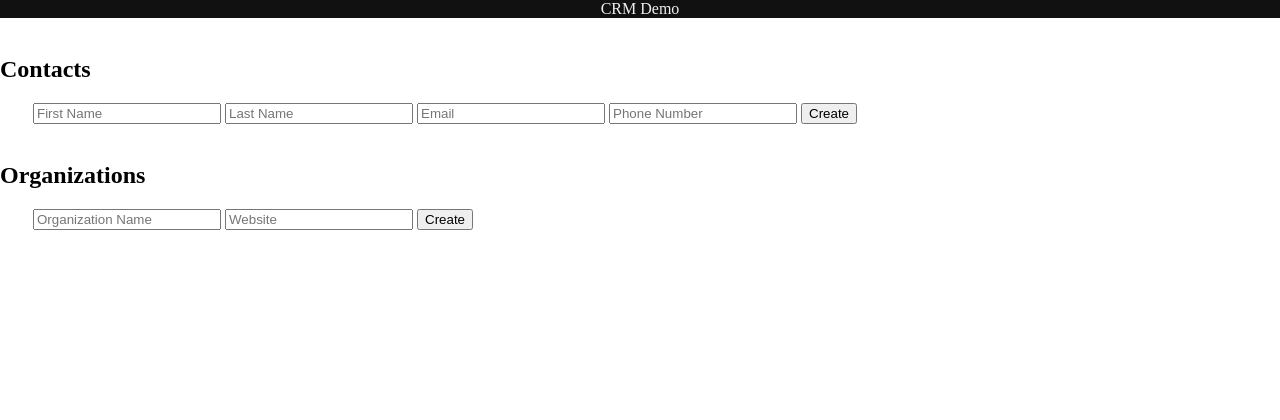
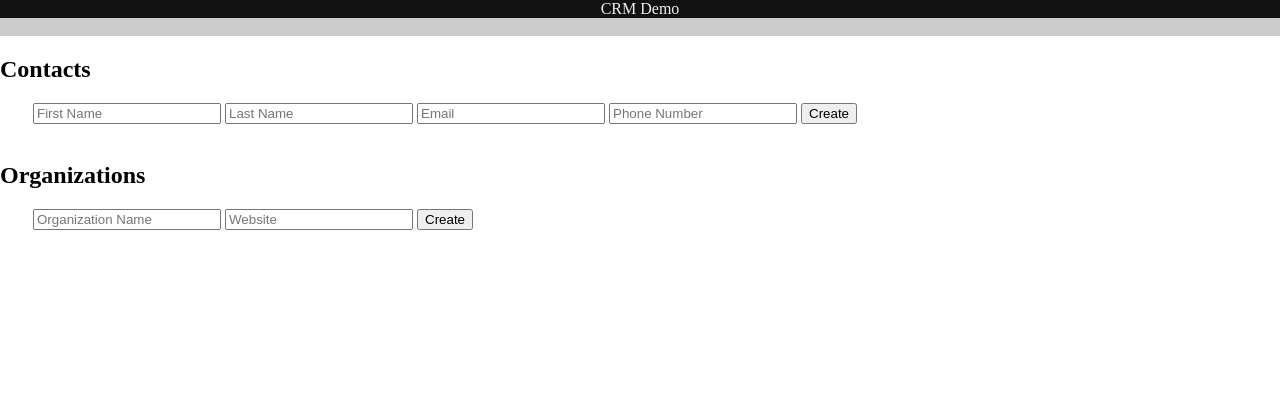
Before and after one commit to kmeixner/crm_demo, a PHP site: page / in a window 1280 px wide. Shown: the top 420 px of the page. Run offline with PHP 8.4, Linux system fonts and the light colour scheme; data that the repository does not hold is empty; some libraries are stand-ins or nearby versions.

Commit message:
Added error display area
modified:   css/style.css
modified:   index.html

```diff
--- a/css/style.css
+++ b/css/style.css
@@ -20,6 +20,12 @@ body {
 	bottom: 0;
 }
 
+#error {
+	background-color: #cccccc;
+	color: #ff0000;
+	font-weight: bold;
+}
+
 .addform {
 	position: relative;
 	left: 33px;
--- a/index.html
+++ b/index.html
@@ -465,6 +465,7 @@ function deleteOrganization_callback(data) {
 
 <div id="header">
 CRM Demo
+<div id="error">&nbsp;</div>
 </div>
 
 <div id="content">
```
